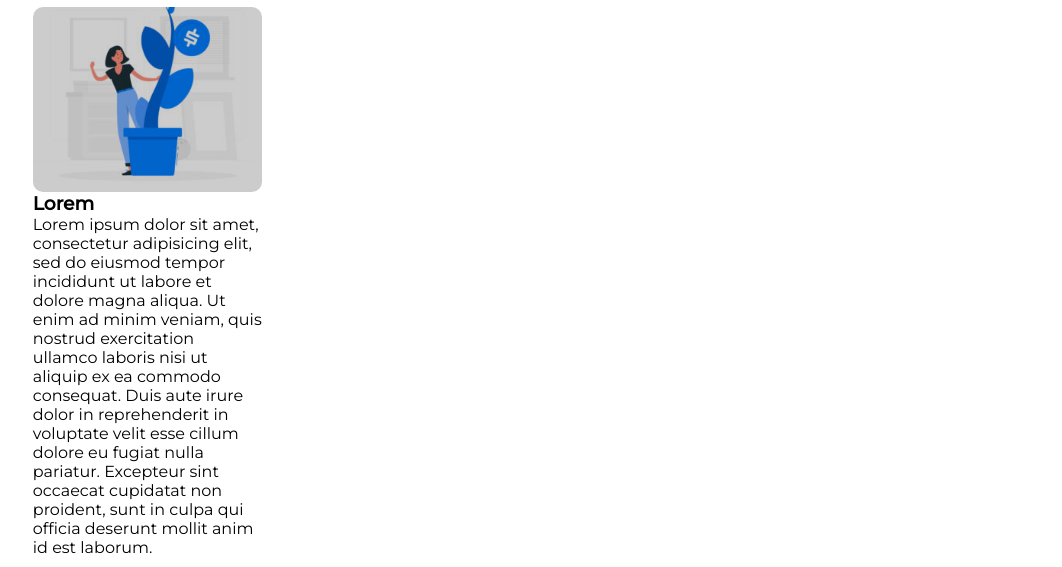
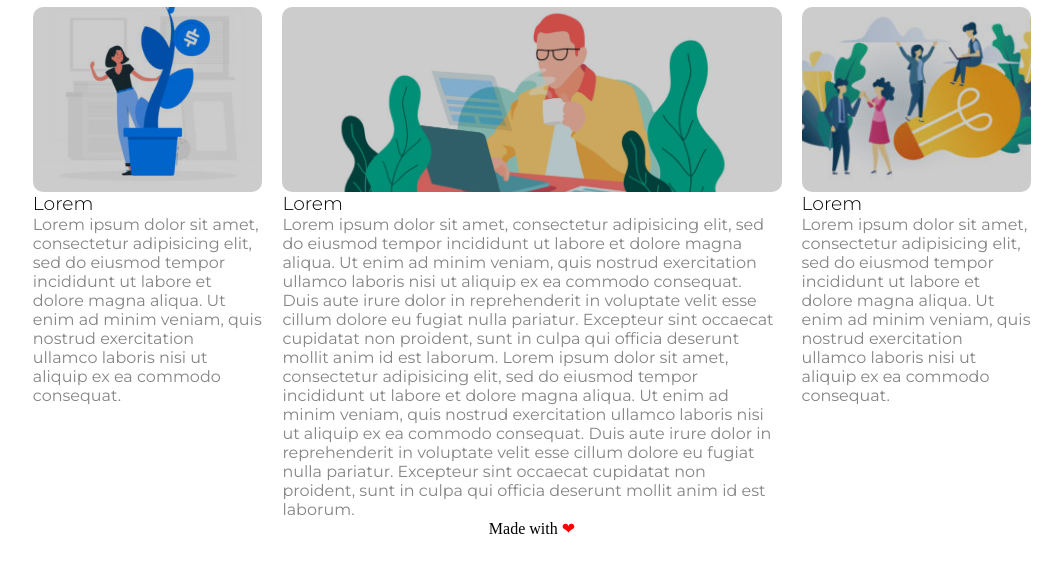
Before and after one commit to GabrieleCorti/htmlcss-wp, a plain HTML site: page index.html in a window 1280 px wide. Shown: the part 691-1258 px from the top of the page, without its empty margins (108-1170 px from the left). After the commit the page ends 1229 px from the top, so only its background shows below. Drawn offline with Linux system fonts and the light colour scheme.

Commit message:
sezione 2 e footer completati
to do, margin e padding

```diff
--- a/css/style.css
+++ b/css/style.css
@@ -96,7 +96,7 @@ h2 {
   font-size: 30px;
 }
 
-.intestazione span {
+.intestazione span, .rubrica-content {
   color: #858585;
 }
 /* fine intestazione */
@@ -106,22 +106,19 @@ h2 {
   float: left;
 }
 
-.img-left {
+.riga img {
+  object-fit: cover;
+  height: 185px;
   display: block;
   width: 100%;
   border-radius: 10px;
 }
 
-.riga img {
-  object-fit: cover;
-  height: 185px;
-}
-
-.wraper{
+.wrapper {
   position: relative;
 }
 
-.wraper::after {
+.wrapper::after {
   content: "";
   display: block;
   position: absolute;
@@ -136,18 +133,22 @@ h2 {
 .center {
   width: 50%;
   float: left;
-  background-color: darkblue;
   margin: 0 2%;
 }
 
 .right {
   width: 23%;
   float: left;
-  background-color: darkblue;
+}
+
+.titolo-rubrica {
+  font-weight: lighter;
 }
 
 footer {
-  margin-top: 1%;
-  background-color: purple;
-  height: 5%;
+  text-align: center;
 }
+
+.hart {
+  color: red;
+}
--- a/index.html
+++ b/index.html
@@ -41,24 +41,34 @@
 
         <div class="riga .clear">
           <div class="left">
-            <div class="wraper">
+            <div class="wrapper">
               <img class="img-left" src="img/img-1.jpg" alt="">
             </div>
-            <h3>Lorem</h3>
-            <p>Lorem ipsum dolor sit amet, consectetur adipisicing elit, sed do eiusmod tempor incididunt ut labore et dolore magna aliqua. Ut enim ad minim veniam, quis nostrud exercitation ullamco laboris nisi ut aliquip ex ea commodo consequat. Duis aute irure dolor in reprehenderit in voluptate velit esse cillum dolore eu fugiat nulla pariatur. Excepteur sint occaecat cupidatat non proident, sunt in culpa qui officia deserunt mollit anim id est laborum.</p>
+            <h3 class="titolo-rubrica">Lorem</h3>
+            <p class="rubrica-content">Lorem ipsum dolor sit amet, consectetur adipisicing elit, sed do eiusmod tempor incididunt ut labore et dolore magna aliqua. Ut enim ad minim veniam, quis nostrud exercitation ullamco laboris nisi ut aliquip ex ea commodo consequat.</p>
           </div>
 
           <div class="center">
-
+            <div class="wrapper">
+              <img class="img-center" src="img/banner-2.jpg" alt="">
+            </div>
+            <h3 class="titolo-rubrica">Lorem</h3>
+            <p class="rubrica-content">Lorem ipsum dolor sit amet, consectetur adipisicing elit, sed do eiusmod tempor incididunt ut labore et dolore magna aliqua. Ut enim ad minim veniam, quis nostrud exercitation ullamco laboris nisi ut aliquip ex ea commodo consequat. Duis aute irure dolor in reprehenderit in voluptate velit esse cillum dolore eu fugiat nulla pariatur. Excepteur sint occaecat cupidatat non proident, sunt in culpa qui officia deserunt mollit anim id est laborum. Lorem ipsum dolor sit amet, consectetur adipisicing elit, sed do eiusmod tempor incididunt ut labore et dolore magna aliqua. Ut enim ad minim veniam, quis nostrud exercitation ullamco laboris nisi ut aliquip ex ea commodo consequat. Duis aute irure dolor in reprehenderit in voluptate velit esse cillum dolore eu fugiat nulla pariatur. Excepteur sint occaecat cupidatat non proident, sunt in culpa qui officia deserunt mollit anim id est laborum.</p>
           </div>
           <div class="right">
+            <div class="wrapper">
+              <img class="img-center" src="img/img-3.jpg" alt="">
+            </div>
+            <h3 class="titolo-rubrica">Lorem</h3>
+            <p class="rubrica-content">Lorem ipsum dolor sit amet, consectetur adipisicing elit, sed do eiusmod tempor incididunt ut labore et dolore magna aliqua. Ut enim ad minim veniam, quis nostrud exercitation ullamco laboris nisi ut aliquip ex ea commodo consequat.</p>
+          </div>
 
           </div>
         </div>
       </section>
       <!-- fine corpo -->
       <footer>
-
+        <span>Made with <span class="hart">&#x2764;</span></span>
       </footer>
     </div>
   </body>
```
